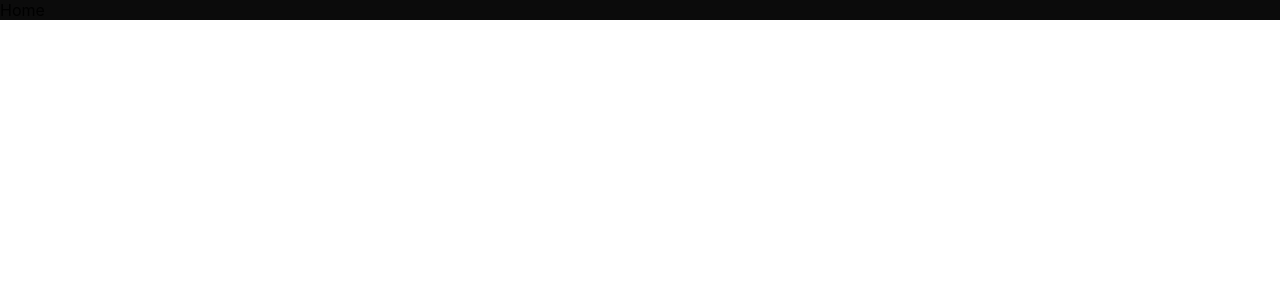
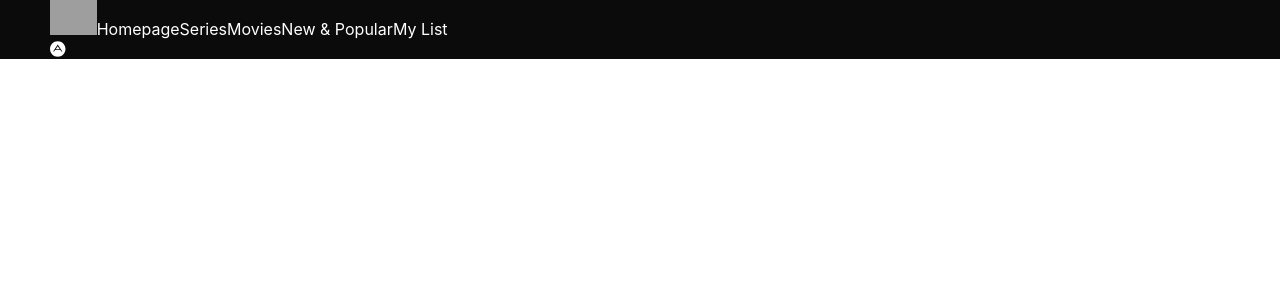
Before and after one commit to Chandanjanardan/netflixfullstack, a React (Create React App) app: page / in a window 1280 px wide. Shown: the top 300 px of the page. Built offline with nearby package versions, Linux system fonts and the light colour scheme; grey boxes are pictures that could not be loaded.

Commit message:
adding fontawsome

```diff
--- /dev/null
+++ b/src/componenet/Navbar.jsx
@@ -0,0 +1,30 @@
+import React from 'react'
+import { FontAwesomeIcon } from '@fortawesome/react-fontawesome'
+
+import { faAdn } from "@fortawesome/free-brands-svg-icons"
+
+
+import "./navbar.css"
+
+function Navbar() {
+  return (
+    <div className='navbar'>
+        <div className="container">
+            <div className="left">
+                <img src='https://www.edigitalagency.com.au/wp-content/uploads/Netflix-logo-red-black-png.png'/>
+                <span>Homepage</span>
+                <span>Series</span>
+                <span>Movies</span>
+                <span>New & Popular</span>
+                <span>My List</span>
+            </div>
+            <div className="right">
+            <FontAwesomeIcon icon={faAdn} />
+
+            </div>
+        </div>
+    </div>
+  )
+}
+
+export default Navbar
--- /dev/null
+++ b/src/componenet/navbar.css
@@ -0,0 +1,14 @@
+*{
+    margin: 0;
+    padding: 0;
+    box-sizing: border-box;
+}
+.navbar{
+    color: white;
+}
+.container{
+    padding :0px 50px;
+}
+img{
+    height: 35px;
+}
--- a/src/home/Home.jsx
+++ b/src/home/Home.jsx
@@ -1,9 +1,17 @@
+
 
 import "./home.css"
+import Navbar from '../componenet/Navbar'
+
 
 function Home() {
   return (
-    <div>Home</div>
+    <>
+    <Navbar/>
+
+
+
+    </>
   )
 }
 
```
Also changed, not shown: package.json (+4 -4 lines).
